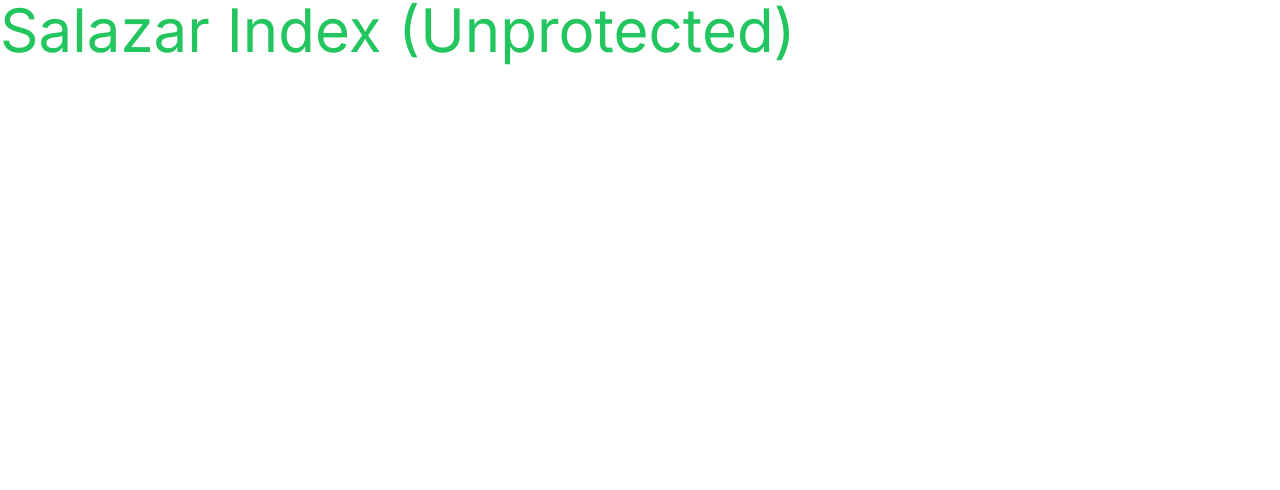
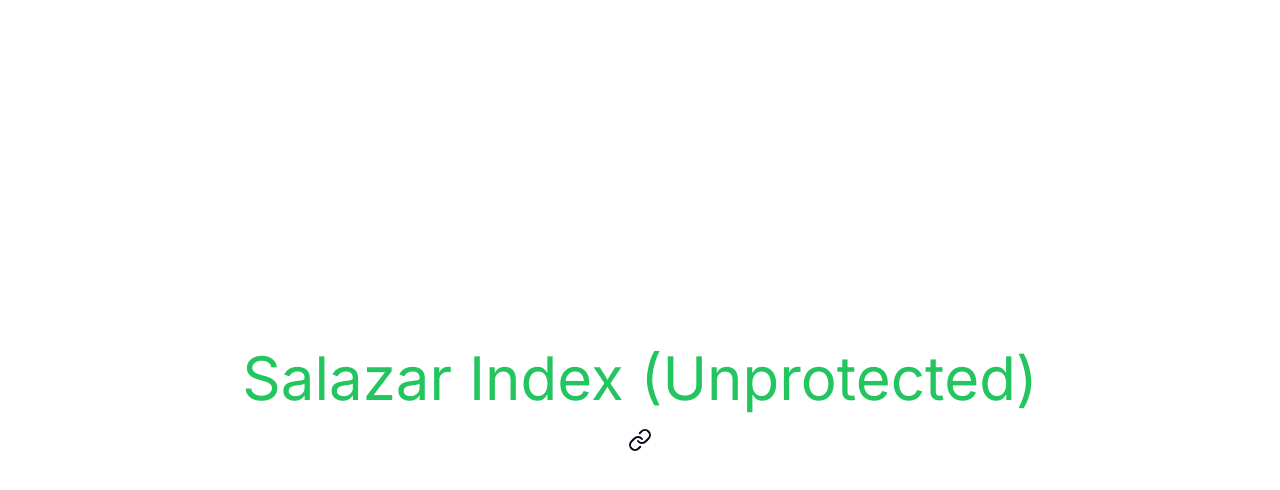
Before and after one commit to colinpoon/salazar, a Next.js app: page / in a window 1280 px wide. Shown: the top 490 px of the page. Built offline with nearby package versions, Linux system fonts and the light colour scheme.

Commit message:
clark auth init & routes

```diff
--- /dev/null
+++ b/app/(auth)/(routes)/layout.tsx
@@ -0,0 +1,11 @@
+export default function AuthLayout({
+  children,
+}: {
+  children: React.ReactNode;
+}) {
+  return (
+    <div className="flex items-center justify-center h-full">
+      {children}
+    </div>
+  );
+}
--- /dev/null
+++ b/app/(auth)/(routes)/sign-in/[[...sign-in]]/page.tsx
@@ -0,0 +1,6 @@
+import { SignIn } from '@clerk/nextjs';
+import internal from 'stream';
+
+export default function Page() {
+  return <SignIn />;
+}
--- /dev/null
+++ b/app/(auth)/(routes)/sign-up/[[...sign-up]]/page.tsx
@@ -0,0 +1,5 @@
+import { SignUp } from '@clerk/nextjs';
+
+export default function Page() {
+  return <SignUp />;
+}
--- a/app/(index)/page.tsx
+++ b/app/(index)/page.tsx
@@ -1,11 +1,17 @@
 import { Button } from '@/components/ui/button';
+import { Link } from 'lucide-react';
 
 export default function Home() {
   return (
-    <div>
+    <div className="flex flex-col justify-center items-center gap-5 h-full">
       <p className="text-6xl text-green-500">
         Salazar Index (Unprotected)
       </p>
+      <div>
+        <Link>
+          <Button variant={'default'}>Sign In</Button>
+        </Link>
+      </div>
     </div>
   );
 }
--- a/app/layout.tsx
+++ b/app/layout.tsx
@@ -1,6 +1,7 @@
 import type { Metadata } from 'next';
 import { Inter } from 'next/font/google';
 import './globals.css';
+import { ClerkProvider } from '@clerk/nextjs';
 
 const inter = Inter({ subsets: ['latin'] });
 
@@ -15,8 +16,10 @@ export default function RootLayout({
   children: React.ReactNode;
 }) {
   return (
-    <html lang="en">
-      <body className={inter.className}>{children}</body>
-    </html>
+    <ClerkProvider>
+      <html lang="en">
+        <body className={inter.className}>{children}</body>
+      </html>
+    </ClerkProvider>
   );
 }
--- a/package.json
+++ b/package.json
@@ -9,6 +9,7 @@
     "lint": "next lint"
   },
   "dependencies": {
+    "@clerk/nextjs": "^4.27.2",
     "@radix-ui/react-slot": "^1.0.2",
     "class-variance-authority": "^0.7.0",
     "clsx": "^2.0.0",
```
Also changed, not shown: middleware.ts (added, +13 -0 lines), app/(dashboard)/(routes)/dahsboard/page.tsx (renamed from app/(dashboard)/(routes)/dashboard/page.tsx), 2 other files (tests, documents, lock files or other folders).
